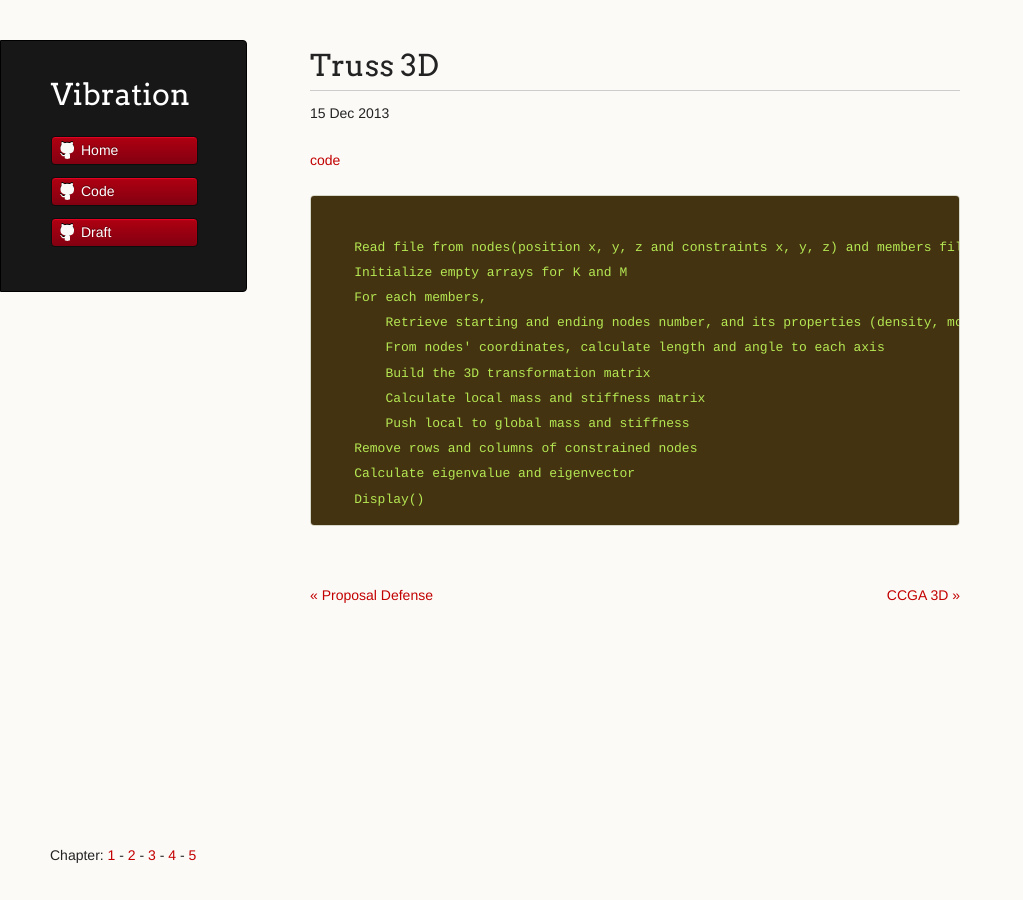
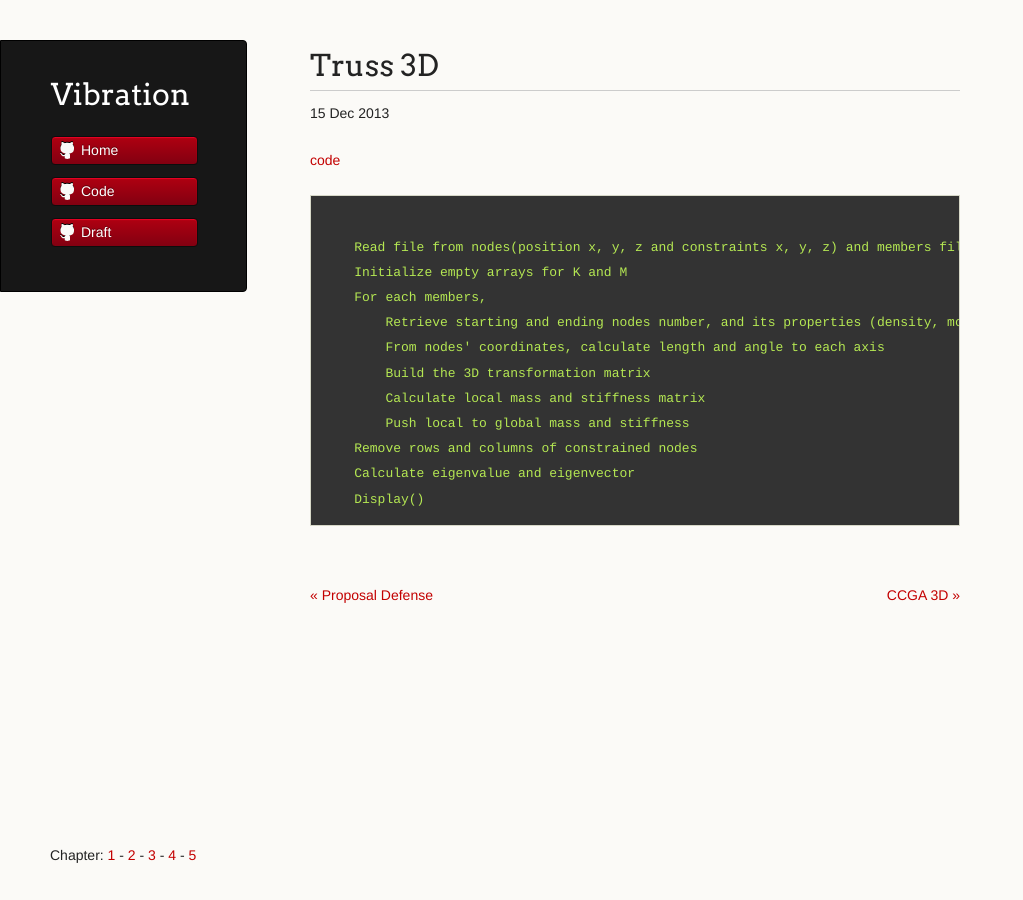
Before and after one commit to vireax/vibration, a Jekyll site: the page built from _posts/2013-12-15-truss-3d.md, in a window 1280 px wide. Shown: the whole page, without its empty margins (0-1023 px from the left). Built offline with Jekyll 4.4.1, drawn with Linux system fonts in a browser that asks for light colours.

Commit message:
Update styles.css

```diff
--- a/stylesheets/styles.css
+++ b/stylesheets/styles.css
@@ -169,14 +169,14 @@ code, pre {
 
   font-family:courier, monospace;
   font-size:small;
-  background:#431;
+  background:#333;
   color: rgb(181, 232, 83);
 }
 
 pre {
-	padding: 1em 12px;
+  padding: 1em 12px;
   /* background: #FDFEFB; */
-  border-radius:4px;
+  /* border-radius:4px; */
   border:1px solid #D7D8C8;
   overflow: auto;
   overflow-y: hidden;
```
